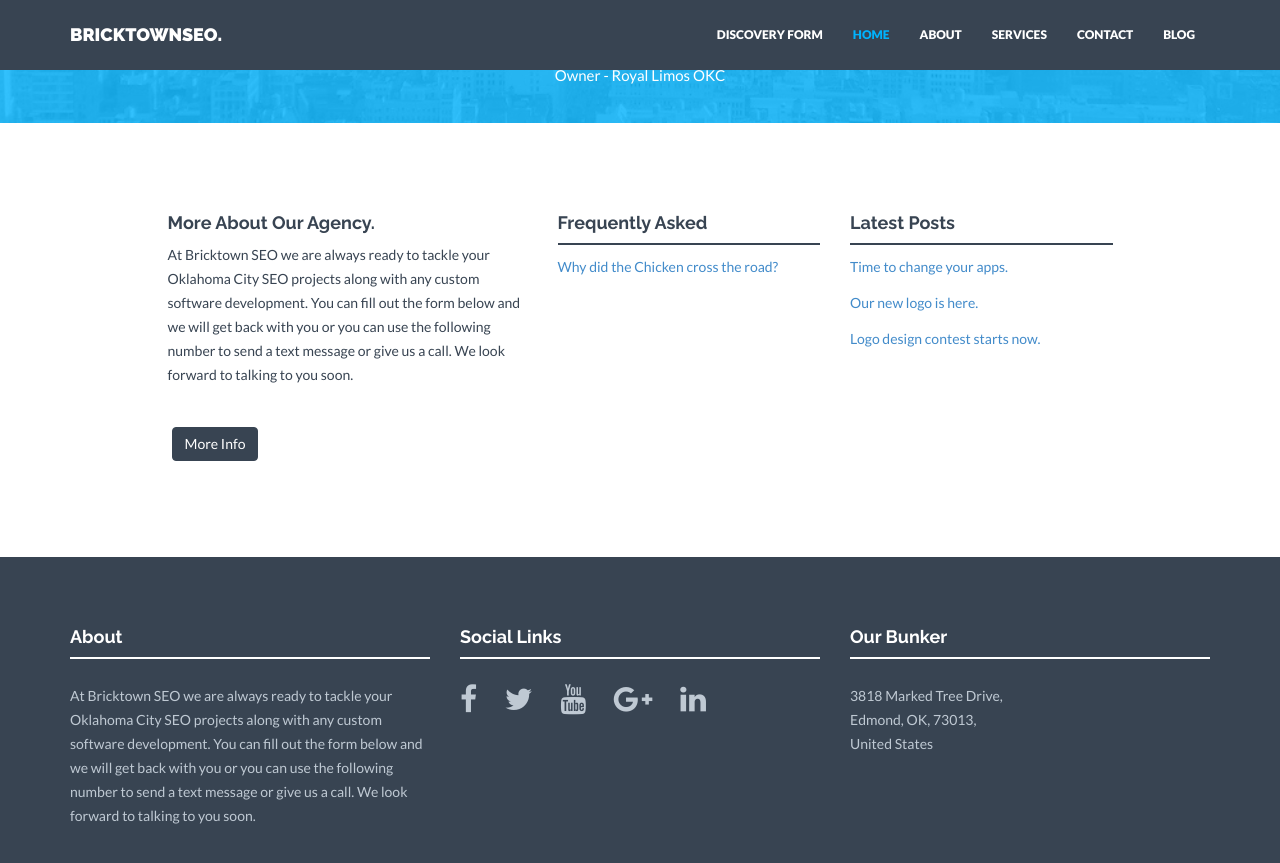
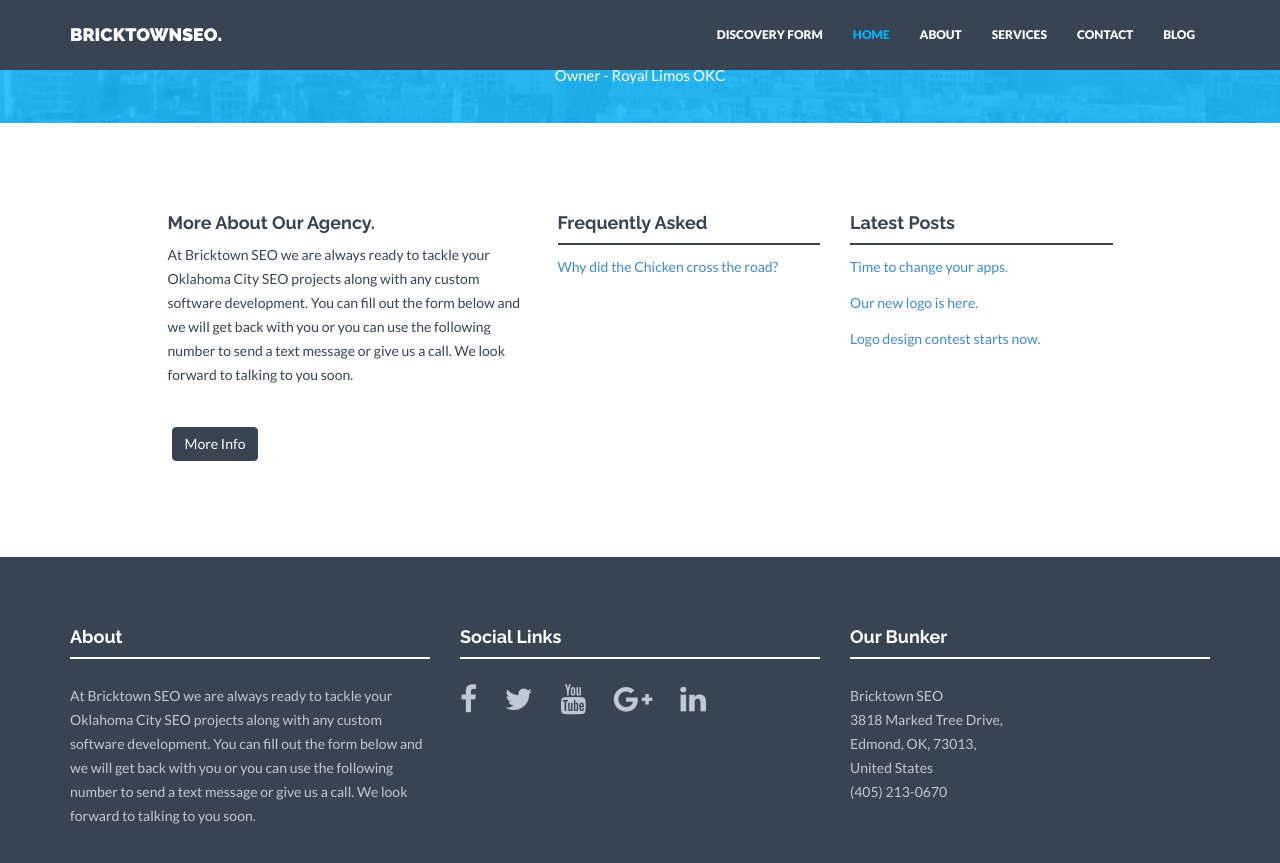
Before and after one commit to bricktownseo/bricktownseo.github.io, a Jekyll site: the page built from index.html, in a window 1280 px wide and 900 px high, scrolled down 1396 px. Shown: the top 863 px of the window. Built offline with Jekyll 4.4.1, drawn with Linux system fonts in a browser that asks for light colours; nearby versions of some CDN libraries; library files that are not in the unit come from our copies.

Commit message:
Added footer information

```diff
--- a/_includes/footer.html
+++ b/_includes/footer.html
@@ -19,9 +19,11 @@
                 <h4>Our Bunker</h4>
                 <div class="hline-w"></div>
                 <p>
+                    Bricktown SEO<br>
                     {% for line in site.address.first.lines %}
                         {{ line }} <br>
                     {% endfor %}
+                    (405) 213-0670
                 </p>
             </div>
         </div><! --/row -->
```
Also changed, not shown: 13 other files.
